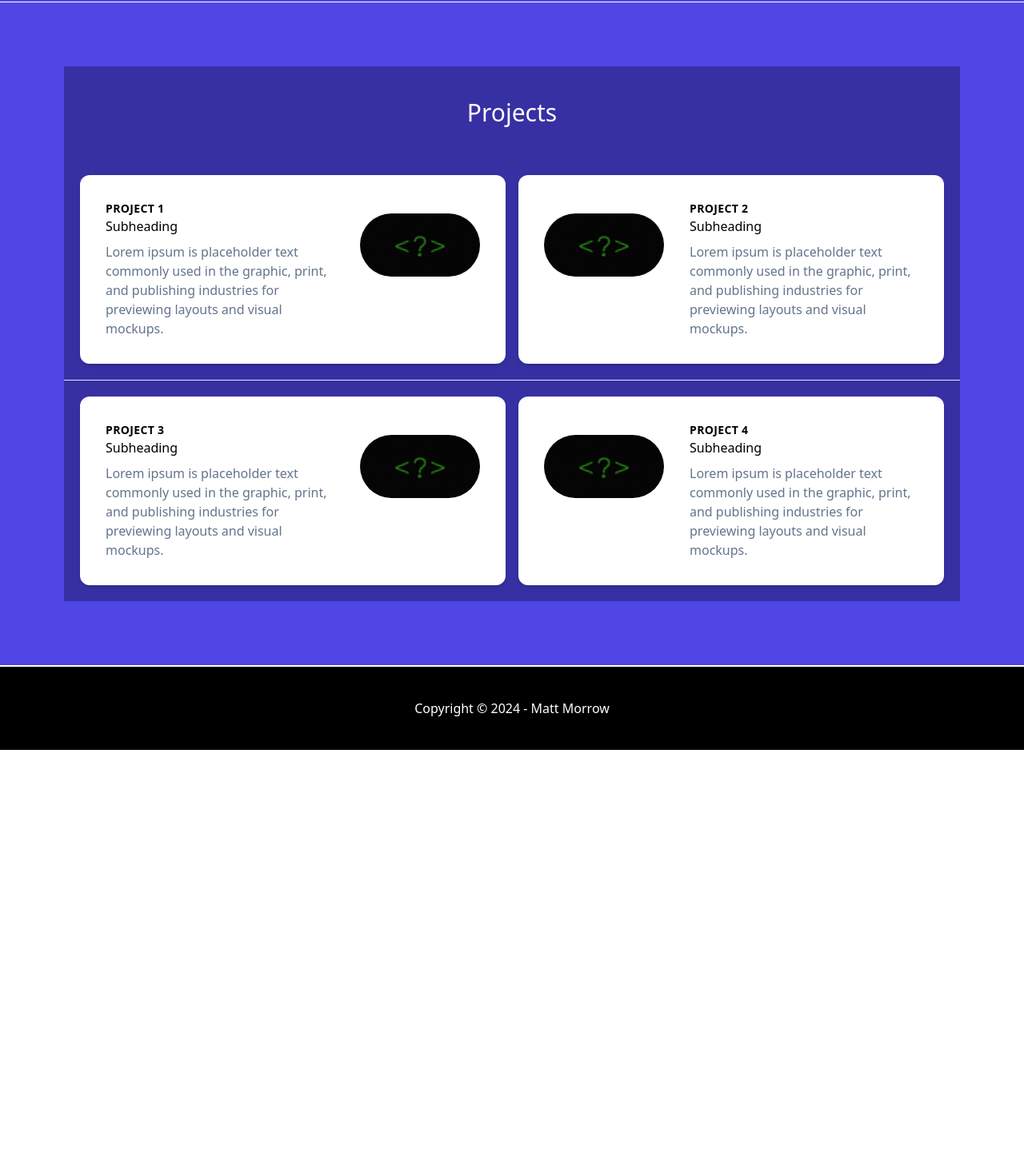
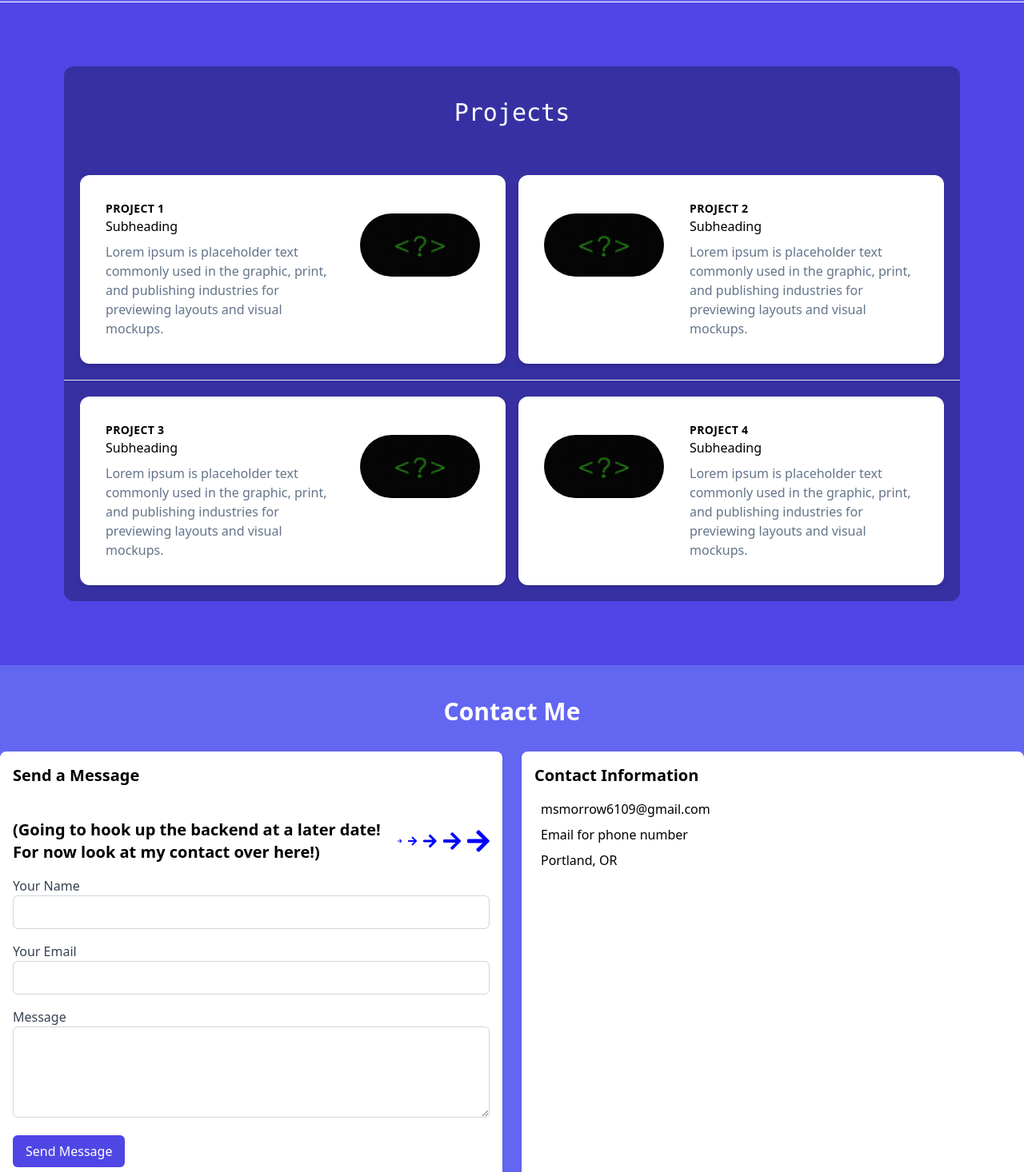
Before and after one commit to mmorrow6109/React_Portfolio, a React (Vite) app in the folder React_Portfolio/: page / in a window 1280 px wide. Shown: the part 660-2126 px from the top of the page at 80% size. Before the commit the page ends 1598 px from the top, so only its background shows below. Built offline with nearby package versions, Linux system fonts and the light colour scheme.

Commit message:
added bones for a backend for further development.  want to add email capabilities to contact me section

```diff
--- /dev/null
+++ b/React_Portfolio/src/components/contact.jsx
@@ -0,0 +1,54 @@
+import { FaArrowRight } from 'react-icons/fa';
+
+export default function Contact() {
+    return (
+        <section id="contact-section" className="bg-indigo-500 py-10">
+            <div className="container mx-auto">
+                <h2 className="text-3xl font-semibold text-center mb-8 text-white">Contact Me</h2>
+                <div className="grid grid-cols-1 md:grid-cols-2 gap-6">
+                    <div className="p-4 bg-white rounded-lg shadow-md">
+                        <h3 className="text-xl font-semibold mb-4">Send a Message</h3>
+                        <br/>
+                        <h3 className="text-xl font-semibold mb-4 flex items-center">(Going to hook up the backend at a later date! For now look at my contact over here!)
+                            <FaArrowRight className='ml-2' size={10} color="blue" />
+                            <FaArrowRight className='ml-2' size={20} color="blue" />
+                            <FaArrowRight className='ml-2' size={30} color="blue" />
+                            <FaArrowRight className='ml-2' size={40} color="blue" />
+                            <FaArrowRight className='ml-2' size={50} color="blue" />
+                        </h3>
+                        <form>
+                            <div className="mb-4">
+                                <label htmlFor="name" className="block text-gray-700">Your Name</label>
+                                <input type="text" id="name" name="name" className="w-full px-3 py-2 border border-gray-300 rounded-md focus:outline-none focus:border-indigo-500" />
+                            </div>
+                            <div className="mb-4">
+                                <label htmlFor="email" className="block text-gray-700">Your Email</label>
+                                <input type="email" id="email" name="email" className="w-full px-3 py-2 border border-gray-300 rounded-md focus:outline-none focus:border-indigo-500" />
+                            </div>
+                            <div className="mb-4">
+                                <label htmlFor="message" className="block text-gray-700">Message</label>
+                                <textarea id="message" name="message" rows="4" className="w-full px-3 py-2 border border-gray-300 rounded-md focus:outline-none focus:border-indigo-500"></textarea>
+                            </div>
+                            <button type="submit" className="bg-indigo-600 text-white px-4 py-2 rounded-md hover:bg-indigo-700">Send Message</button>
+                        </form>
+                    </div>
+                    <div className="p-4 bg-white rounded-lg shadow-md">
+                        <h3 className="text-xl font-semibold mb-4">Contact Information</h3>
+                        <div className="flex items-center mb-2">
+                            <span className="mr-2"><i className="fas fa-envelope text-gray-600"></i></span>
+                            <span>msmorrow6109@gmail.com</span>
+                        </div>
+                        <div className="flex items-center mb-2">
+                            <span className="mr-2"><i className="fas fa-phone text-gray-600"></i></span>
+                            <span>Email for phone number</span>
+                        </div>
+                        <div className="flex items-center">
+                            <span className="mr-2"><i className="fas fa-map-marker-alt text-gray-600"></i></span>
+                            <span>Portland, OR</span>
+                        </div>
+                    </div>
+                </div>
+            </div>
+        </section>
+    );
+}
--- a/React_Portfolio/src/components/footer.jsx
+++ b/React_Portfolio/src/components/footer.jsx
@@ -4,7 +4,7 @@ export default function Footer() {
     return (
         <div>
             <div className='border-t-2 border-white'></div> {/* Thin white line */}
-            <div className='flex justify-center bg-black text-white py-10 font-sans'>
+            <div className='flex justify-center bg-indigo-800 text-white py-10 font-mono'>
                 Copyright &copy; 2024 - Matt Morrow
             </div>
         </div>
--- a/React_Portfolio/src/components/hero.jsx
+++ b/React_Portfolio/src/components/hero.jsx
@@ -3,7 +3,7 @@ import HeroPic from '../assets/heroPic.jpg'
 
 const Hero = () => {
     return (
-        <section className='flex justify-around items-center p-5 lg:p-10 space-y-5 lg:space-y-10 lg:flex-row ssm:flex-col ssm:space-y-5 text-white'>
+        <section className='bg-indigo-500 flex justify-around items-center p-5 lg:p-10 space-y-5 lg:space-y-10 lg:flex-row ssm:flex-col ssm:space-y-5 text-white'>
             {/* Left Section */}
             <div className='lg:w-1/4 ssm:w-1/3 ssm:pr-5'>
                 <p className='text-3xl mb-2 lg:mb-5 text-slate-300'>I'm</p>
--- a/React_Portfolio/src/components/main.jsx
+++ b/React_Portfolio/src/components/main.jsx
@@ -2,6 +2,7 @@ import Nav from './nav.jsx';
 import Hero from './hero.jsx';
 import Projects from './projects.jsx';
 import Footer from './footer.jsx';
+import Contact from './contact.jsx';
 
 const main = () => {
     return (
@@ -11,6 +12,7 @@ const main = () => {
             <Hero/>
             <div className="border-t border-white"></div>
             <Projects/>
+            <Contact/>
             <Footer/>
         </div>
     )
--- a/React_Portfolio/src/components/nav.jsx
+++ b/React_Portfolio/src/components/nav.jsx
@@ -35,7 +35,7 @@ const Nav = () => {
                 {/* Menu links */}
                 <div className="space-x-4">
                     {/* Menu links for larger screens */}
-                    <div className="ssm:hidden sm:hidden md:block lg:block xl:block space-x-2">
+                    <div className="ssm:hidden sm:hidden md:block lg:block xl:block space-x-2 font-mono">
                         <a href="#about-section" className="text-white hover:bg-indigo-800 rounded-full px-5 py-2 text-xl">About</a>
                         <a href="#projects-section" className="text-white hover:bg-indigo-800 rounded-full px-5 py-2 text-xl">Projects</a>
                         <a href="#contact-section" className="text-white hover:bg-indigo-800 rounded-full px-5 py-2 text-xl">Contact</a>
--- a/React_Portfolio/src/components/projects.jsx
+++ b/React_Portfolio/src/components/projects.jsx
@@ -6,9 +6,9 @@ import Project1Img from '../assets/question.jpg'
 export default function Projects() {
     return (
         <>
-            <div id='projects-section' className='bg-indigo-800 m-20 max-w-full'>
+            <div id='projects-section' className='bg-indigo-800 m-20 max-w-full rounded-xl'>
                 <div className='grid justify-items-center m-10'>
-                    <h1 className='text-3xl text-white mt-10'>Projects</h1>
+                    <h1 className='text-3xl text-white mt-10 font-mono'>Projects</h1>
                 </div>
 
                 <div>
```
Also changed, not shown: 2 other files (tests, documents, lock files or other folders).
